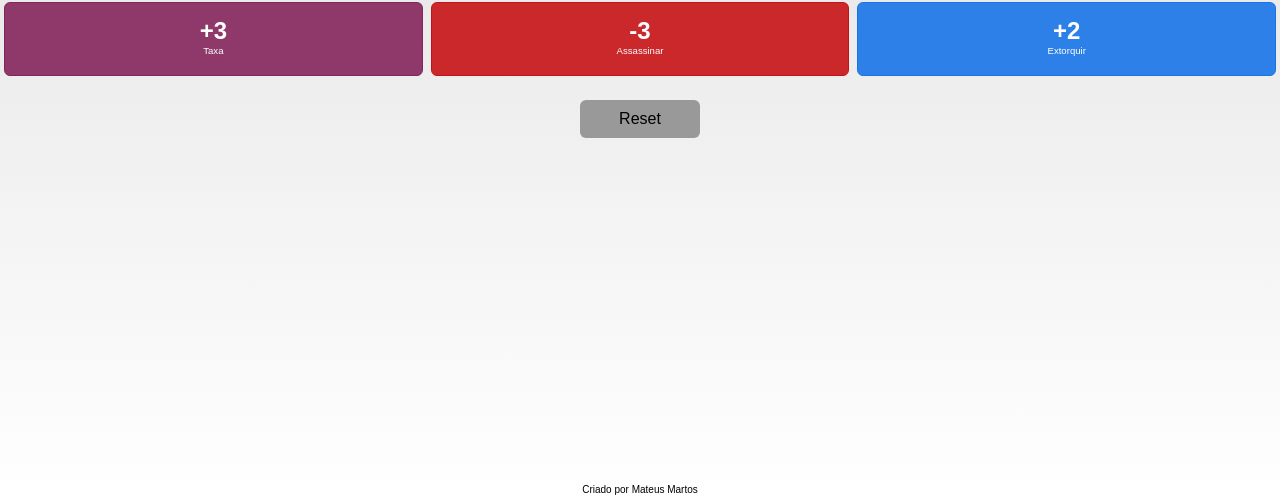
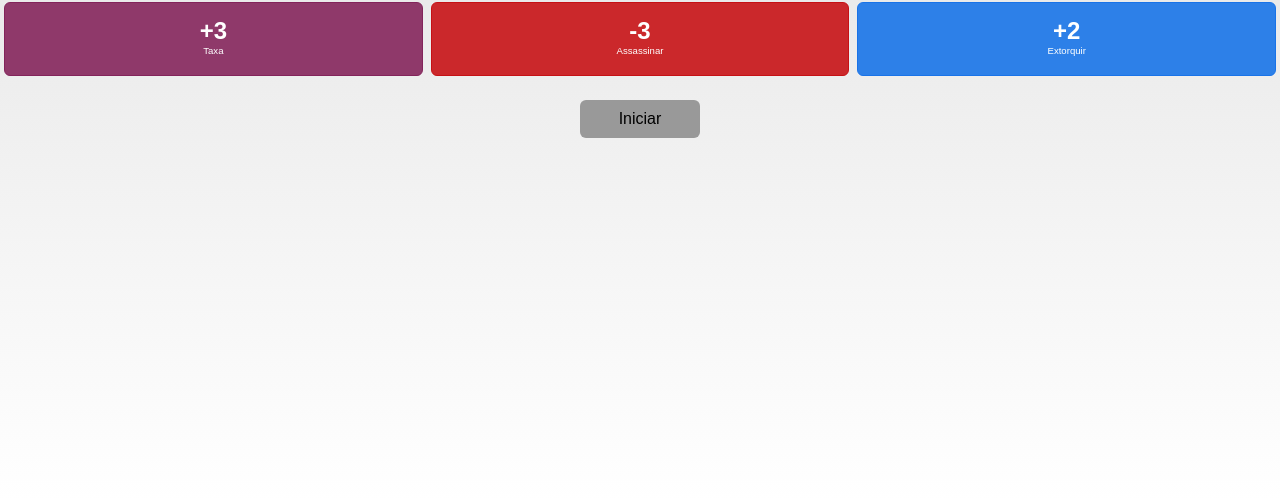
Before and after one commit to johnywalves/coup-calc, a website: page www/index.html in a window 1280 px wide. Shown: the part 299-797 px from the top of the page. Drawn offline with Linux system fonts and the light colour scheme.

Commit message:
Update images

```diff
--- a/config.xml
+++ b/config.xml
@@ -1,6 +1,6 @@
 <?xml version='1.0' encoding='utf-8'?>
 <widget id="br.com.johnywalves.coupcoin" version="1.0.0" xmlns="http://www.w3.org/ns/widgets" xmlns:cdv="http://cordova.apache.org/ns/1.0">
-    <name>CoupCoin</name>
+    <name>Coup Coin</name>
     <description>
         Coin calculator for the game Coup.
     </description>
--- a/package.json
+++ b/package.json
@@ -1,13 +1,13 @@
 {
     "name": "coupcoin",
     "displayName": "Coup Coins",
-    "version": "1.0.0",
+    "version": "1.3.5",
     "description": "Coin calculator for the game Coup.",
     "main": "index.js",
     "scripts": {
         "test": "echo \"Error: no test specified\" && exit 1"
     },
-    "author": "Apache Cordova Team",
+    "author": "Johny W. Alves",
     "license": "Apache-2.0",
     "dependencies": {
         "cordova-android": "^7.1.4",
--- a/www/index.html
+++ b/www/index.html
@@ -283,12 +283,6 @@
 		</div>
 
 		<div class="reset">
-			Reset
+			Iniciar
 		</div>
-
-		<div class="signature">
-			Criado por Mateus Martos
-		</div>
-
-
 </body></html>
```
Also changed, not shown: res/icon.png (added), 5 other files.
